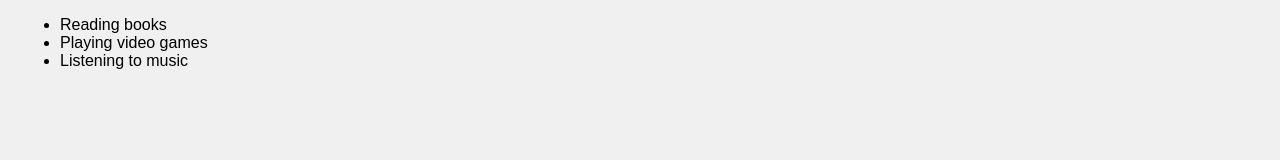
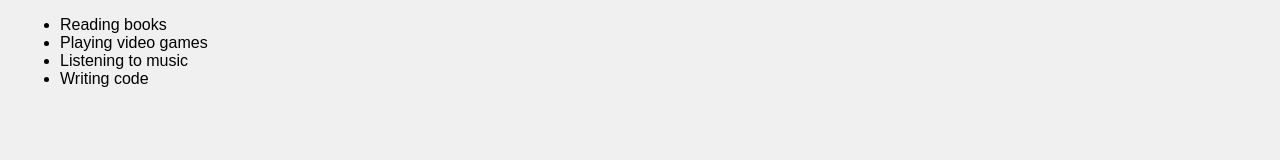
Before and after one commit to nagendrababu2785/basic, a plain HTML site: page index.html in a window 1280 px wide. Shown: the part 259-419 px from the top of the page. Drawn offline with Linux system fonts and the light colour scheme.

Commit message:
Update index.html

```diff
--- a/index.html
+++ b/index.html
@@ -45,6 +45,7 @@
             <li>Reading books</li>
             <li>Playing video games</li>
             <li>Listening to music</li>
+            <li>Writing code</li>
         </ul>
     </main>
 
```
